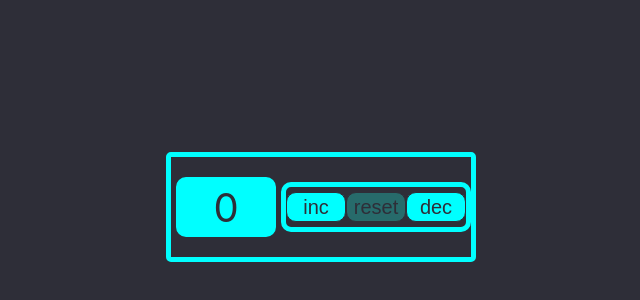
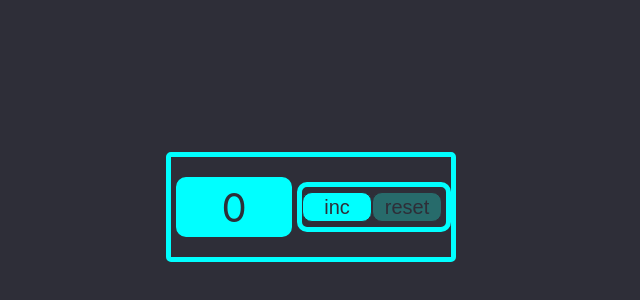
Before and after one commit to dktwho/counter, a React (Create React App) app: page / in a window 1280 px wide. Shown: the part 148-448 px from the top of the page, without its empty margins (134-774 px from the left). Built offline with nearby package versions, Linux system fonts and the light colour scheme.

Commit message:
remove decrement with min value, prepare for set start and max value view

```diff
--- a/src/App.css
+++ b/src/App.css
@@ -1,8 +1,6 @@
 * {
   background-color: #2e2e38;
-
 }
-
 
 .App {
   text-align: center;
--- a/src/App.module.css
+++ b/src/App.module.css
@@ -7,7 +7,7 @@
     justify-content: center;
     align-items: center;
     align-content: flex-start;
-    width: 300px;
+    width: 280px;
     height: 100px;
 }
 
@@ -49,7 +49,7 @@
     font-size: 40px;
     color: aqua;
     display: flex;
-    width: 180px;
+    width: 150px;
     height: 40px;
     align-items: center;
     border-radius: 10px;
--- a/src/App.tsx
+++ b/src/App.tsx
@@ -7,7 +7,6 @@ import {Counter} from "./components/Counter";
 function App() {
     let initCountValue = 0
     let maxCountValue = 5
-    let minCountValue = -5
     const [counter, setCounter] = useState<number>(initCountValue)
 
 
@@ -17,11 +16,7 @@ function App() {
         }
     }
 
-    const decrement = () => {
-        if (counter > minCountValue) {
-            setCounter(prev => counter - 1)
-        }
-    }
+
     const reset = () => {
         setCounter(initCountValue)
     }
@@ -33,8 +28,6 @@ function App() {
                         callback={increment}/>
                 <Button className={counter === initCountValue ? s.btnDisabled : s.btnActive} title={'reset'}
                         callback={reset}/>
-                <Button className={counter > minCountValue ? s.btnActive : s.btnDisabled} title={'dec'}
-                        callback={decrement}/>
             </div>
         </div>
     );
```
